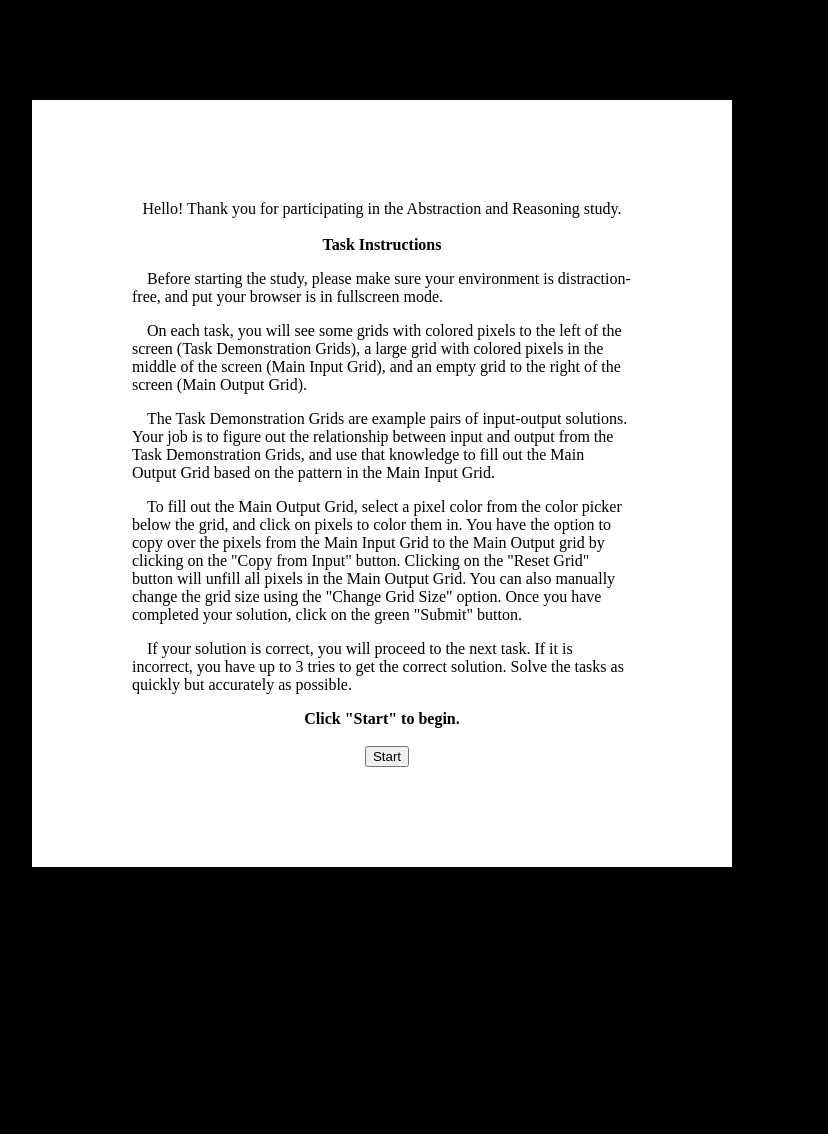
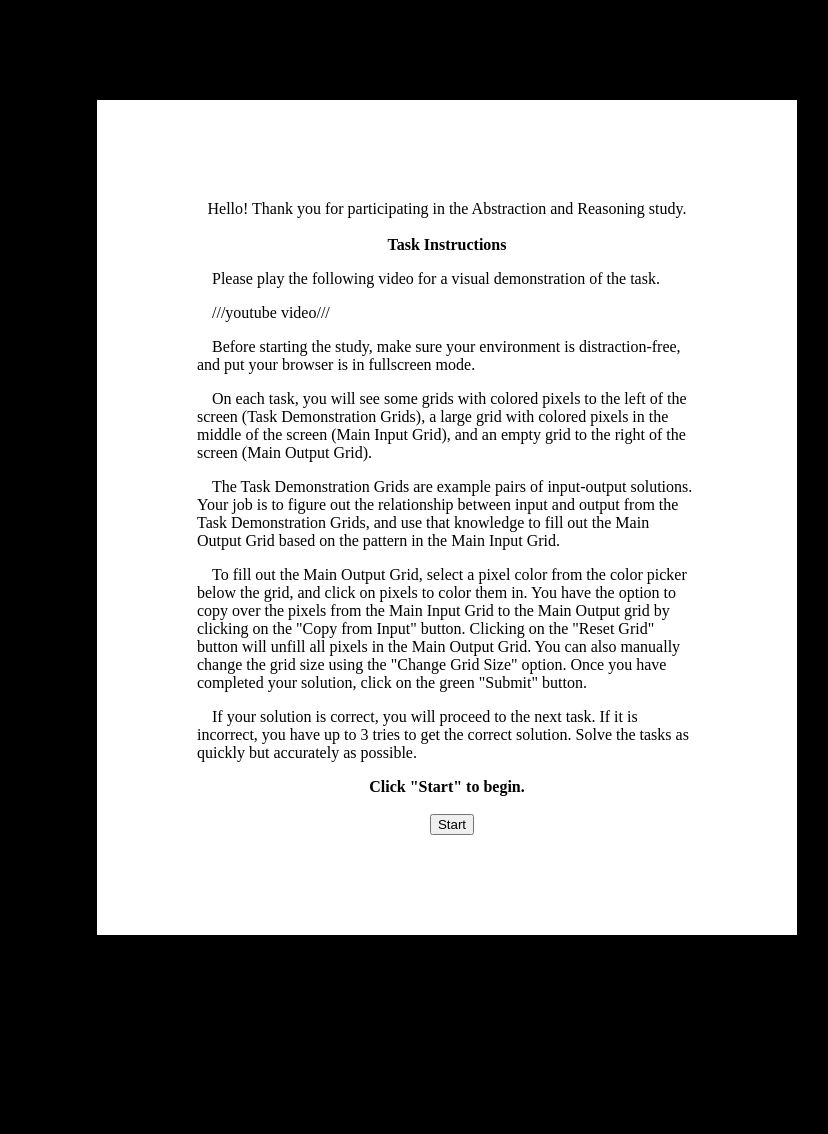
Before and after one commit to ahn-cj/ARC-behavioral, a PHP site: page / in a window 1280 px wide; the page is wider, and only the part inside the window is pictured. Shown: the top 1134 px of that part, without its empty margins (258-1086 px from the left). Run offline with PHP 8.4, Linux system fonts and the light colour scheme; some libraries are stand-ins or nearby versions.

Commit message:
Instructions edit

```diff
--- a/css/testing_interface.css
+++ b/css/testing_interface.css
@@ -147,7 +147,7 @@ input, button {
 
 #modal_bg {
     background-color: black;
-    width: 100%;
+    width: 1410px;
     min-height: 10000px;
     position: absolute;
     top: 0;
--- a/home.html
+++ b/home.html
@@ -37,7 +37,9 @@
 <br />
                 </div>
                 <div class="task_instructions">
-<p>Before starting the study, please make sure your environment is distraction-free, and put your browser is in fullscreen mode.</p>
+<p>Please play the following video for a visual demonstration of the task.
+<p>///youtube video///
+<p>Before starting the study, make sure your environment is distraction-free, and put your browser is in fullscreen mode.</p>
 <p>On each task, you will see some grids with colored pixels to the left of the screen (Task Demonstration Grids), a large grid with colored pixels in the middle of the screen (Main Input Grid), and an empty grid to the right of the screen (Main Output Grid).</p>
 <p>The Task Demonstration Grids are example pairs of input-output solutions. Your job is to figure out the relationship between input and output from the Task Demonstration Grids, and use that knowledge to fill out the Main Output Grid based on the pattern in the Main Input Grid.</p>
 <p>To fill out the Main Output Grid, select a pixel color from the color picker below the grid, and click on pixels to color them in. You have the option to copy over the pixels from the Main Input Grid to the Main Output grid by clicking on the "Copy from Input" button. Clicking on the "Reset Grid" button will unfill all pixels in the Main Output Grid. You can also manually change the grid size using the "Change Grid Size" option. Once you have completed your solution, click on the green "Submit" button.</p>
```
Also changed, not shown: 1 other file.
